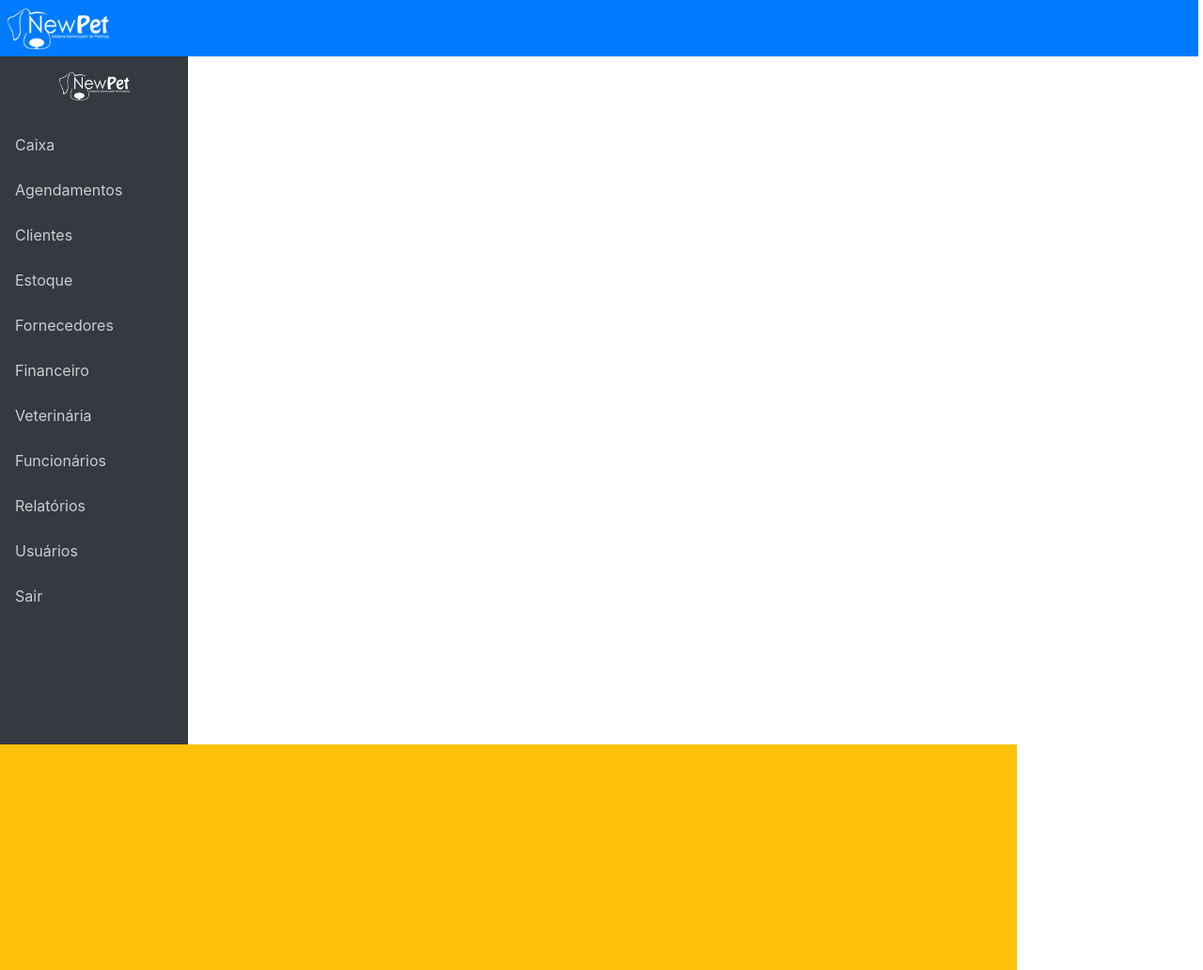
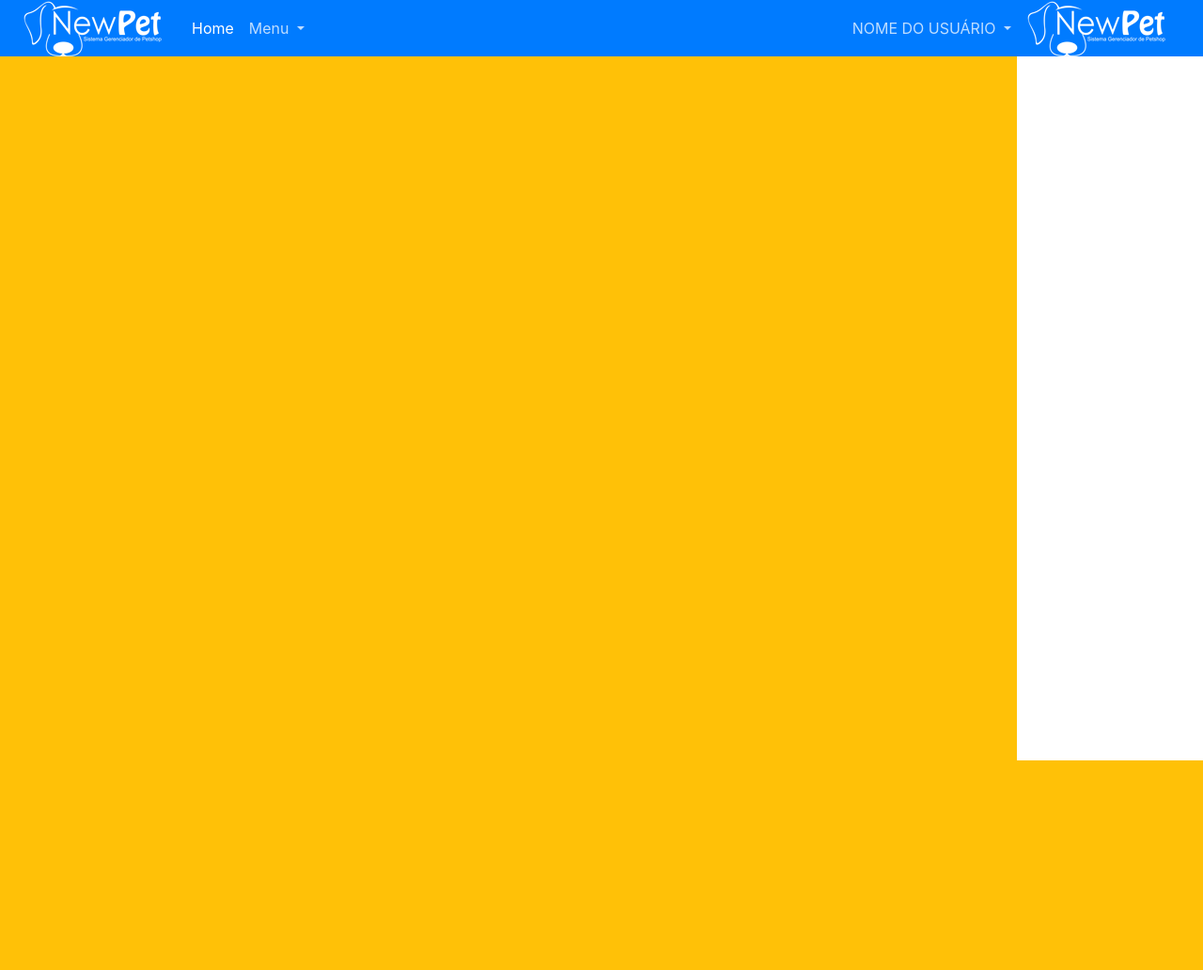
Before and after one commit to RaphaelAugusto1989/NewPet, a PHP site: page /s_cliente_cadastro.php in a window 1280 px wide. Shown: the top 1032 px of the page at 94% size. After the commit the page ends 809 px from the top, so only its background shows below. Run offline with PHP 8.4, Linux system fonts and the light colour scheme; some libraries are stand-ins or nearby versions.

Commit message:
Alteração do menu para o header.

```diff
--- a/css/style.css
+++ b/css/style.css
@@ -14,13 +14,12 @@
 
 .header {
     height: 60px;
-    width: 100.8%;
 }
 
 .logo {
-    position: absolute;
-    /* width: 55%; */
-    height: 45px;
+    /* position: absolute; */
+    width: 55%;
+    /* height: 40px; */
 }
 
 .logo_empresas {
@@ -43,6 +42,15 @@
 
 .logo_empresa {
     height: 70px;
+}
+
+.submenu {
+    width: 300px;
+    color: #FFFFFF;
+}
+
+.submenu a {
+    color: #FFFFFF;
 }
 
 /* INICIO CSS MENU */
--- a/footer.php
+++ b/footer.php
@@ -3,12 +3,12 @@
         Copyright ©2019 - Sistema NewPet. Todos os direitos reservados. <span class="float-right">versão 1.0.0</span>
     </div>
 </div>
-</body>
     <script type="text/javascript" src="js/jquery.js" charset="utf-8"></script>
     <script type="text/javascript" src="js/bootstrap.js" charset="utf-8"></script>
     <script type="text/javascript" src="js/jquery_ui.js" charset="utf-8"></script>
     <script type="text/javascript" src="js/jquery_loading.js" charset="utf-8"></script>
-    <script type="text/javascript" src="js/jquery_mark.js" charset="utf-8"></script>
+    <script type="text/javascript" src="js/jquery_mask.js" charset="utf-8"></script>
     <script type="text/javascript" src="js/fontawesome_5.12.0.min.js" charset="utf-8"></script>
     <script type="text/javascript" src="js/functions.js" charset="utf-8"></script>
+</body>
 </html>
--- a/js/functions.js
+++ b/js/functions.js
@@ -86,6 +86,31 @@ jQuery(function($){
 	$(".cep").mask("99.999-999");
 })
 
+//FUNÇÃO MASCARA PARA FORMULARIO CPF E CNPJ NO MESMO INPUT
+$("#cpfcnpj").keydown(function(){
+    try {
+        $("#cpfcnpj").unmask();
+    } catch (e) {}
+
+    var tamanho = $("#cpfcnpj").val().length;
+
+    if(tamanho < 11){
+        $("#cpfcnpj").mask("999.999.999-99");
+    } else {
+        $("#cpfcnpj").mask("99.999.999/9999-99");
+    }
+
+    // ajustando foco
+    var elem = this;
+    setTimeout(function(){
+        // mudo a posição do seletor
+        elem.selectionStart = elem.selectionEnd = 10000;
+    }, 0);
+    // reaplico o valor para mudar o foco
+    var currentValue = $(this).val();
+    $(this).val('');
+    $(this).val(currentValue);
+});
 
 //FUNÇÃO PARA VERIFICAR SE O E-MAIL É VALIDO
 function validaEmail(email) {
--- a/s_cliente_cadastro.php
+++ b/s_cliente_cadastro.php
@@ -1,5 +1,5 @@
 <?php include "s_header.php";?>
-<?php include "s_menu.php";?>
+
 <!-- INICIO DIV CONTEÚDO -->
 <div class="float-right p-3 cont bg-warning">
 
--- a/s_header.php
+++ b/s_header.php
@@ -11,13 +11,47 @@
     <title>Document</title>
 </head>
 <body>
-<div class="row header bg-primary">
-    <div class="col-lg-2 p-2 pl-3">
-         <img src="img/logo-newpet-branco.png" class="logo" alt="Logo NewPet">
+<nav class="navbar navbar-dark navbar-expand-lg bg-primary header">
+    <a class="navbar-brand" href="#">
+        <img src="img/logo-newpet-branco.png" class="d-inline-block align-middle" alt="Logo NewPet">
+    </a>
+    <div class="collapse navbar-collapse navbar-expand-lg" id="conteudoNavbarSuportado">
+        <ul class="navbar-nav mr-auto">
+            <li class="nav-item ">
+                <a class="nav-link text-white" href="#"><i class="fas fa-home"></i> Home</a>
+            </li>
+            <li class="nav-item dropdown">
+                <a class="nav-link dropdown-toggle" href="#" id="navbarDropdown" role="button" data-toggle="dropdown" aria-haspopup="true" aria-expanded="false">
+                    <i class="fas fa-bars"></i> Menu
+                </a>
+                <div class="dropdown-menu mt-2 bg-dark submenu" aria-labelledby="navbarDropdown">
+                    <a href="#" class="dropdown-item pt-2 pb-2"><i class="fas fa-calendar-alt mr-1"></i> Agendamentos</a>
+                    <a href="#" class="dropdown-item pt-2 pb-2"><i class="fas fa-users mr-1"></i> Clientes</a>
+                    <a href="#" class="dropdown-item pt-2 pb-2"><i class="fas fa-money-check-alt mr-1"></i> Caixa</a>
+                    <a href="#" class="dropdown-item pt-2 pb-2"><i class="fas fa-shopping-basket mr-1"></i> Estoque </a>
+                    <a href="#" class="dropdown-item pt-2 pb-2"><i class="fas fa-truck mr-1"></i> Fornecedores</a>
+                    <a href="#" class="dropdown-item pt-2 pb-2"><i class="fas fa-money-bill-wave mr-1"></i> Financeiro</a>
+                    <a href="#" class="dropdown-item pt-2 pb-2"><i class="fas fa-user-md mr-1"></i> Veterinária</a>
+                    <a href="#" class="dropdown-item pt-2 pb-2"><i class="fas fa-user-tie mr-1"></i> Funcionários</a>
+                    <a href="#" class="dropdown-item pt-2 pb-2"><i class="fas fa-chart-bar mr-1"></i> Relatórios</a>
+                    <a href="#" class="dropdown-item pt-2 pb-2"><i class="fas fa-users-cog mr-1"></i> Usuários</a>
+                </div>
+            </li>
+        </ul>
+        <ul class="navbar-nav flex-row ml-md-auto d-none d-md-flex">
+            <li class="nav-item dropdown ">
+                <a class="nav-link dropdown-toggle" href="#" id="navbarDropdown" role="button" data-toggle="dropdown" aria-haspopup="true" aria-expanded="false">
+                    <i class="fas fa-user mr-2"></i> NOME DO USUÁRIO
+                </a>
+                <div class="dropdown-menu mt-2 bg-dark submenu" aria-labelledby="navbarDropdown">
+                    <a href="#" class="dropdown-item pt-2 pb-2"><i class="fas fa-user-cog mr-1"></i> Meus Dados</a>
+                    <a href="#" class="dropdown-item pt-2 pb-2"><i class="fas fa-door-open mr-1"></i> Sair</a>
+                </div>
+            </li>
+        </ul>
+        <a class="navbar-brand" href="#">
+            <img src="img/logo-newpet-branco.png" class="d-inline-block align-middle" alt="Logo NewPet">
+        </a>
     </div>
-    <div class="col-lg-7 pl-2 pt-3 pb-3">
-    </div>
-    <div class="col-lg-3 pl-2 pt-3 pb-3">
-    </div>
-</div>
+</nav>
 <div class="row corpo">
```
Also changed, not shown: recuperar_senha.php (+7 -4 lines).
